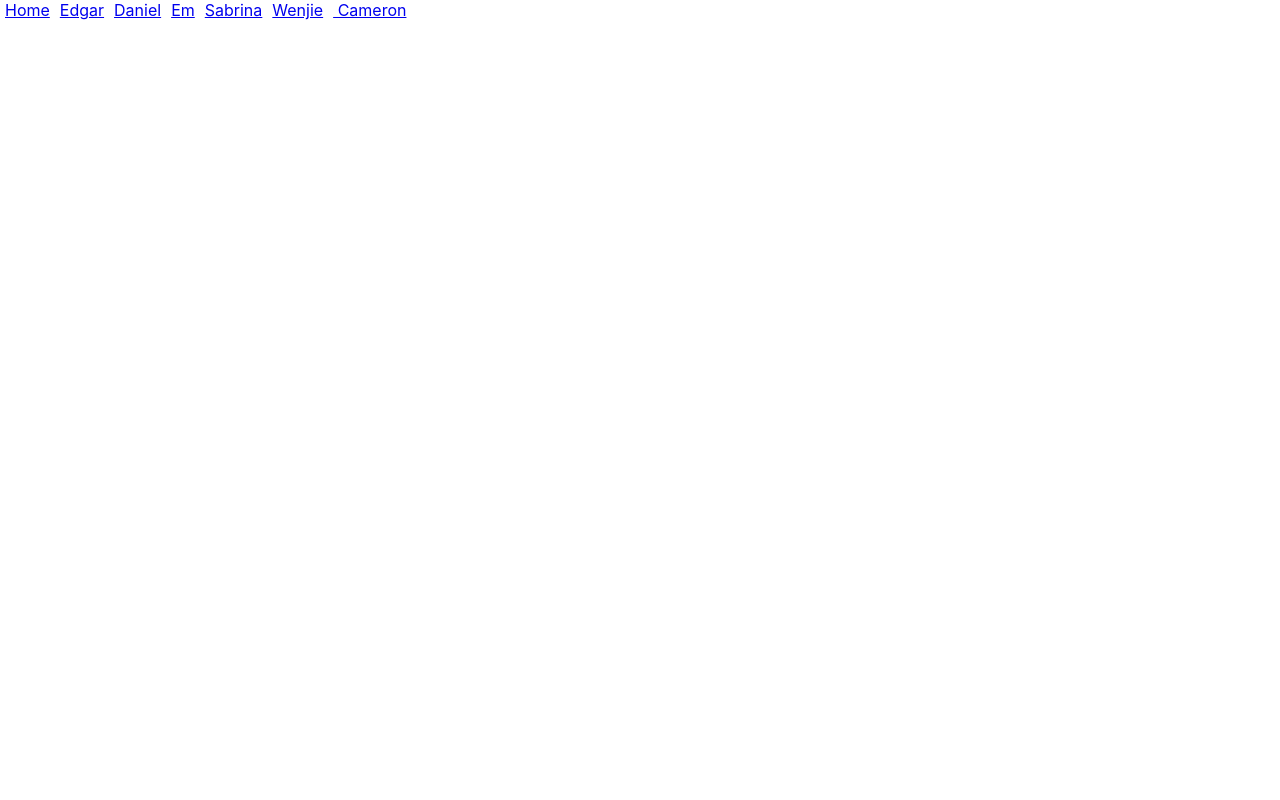
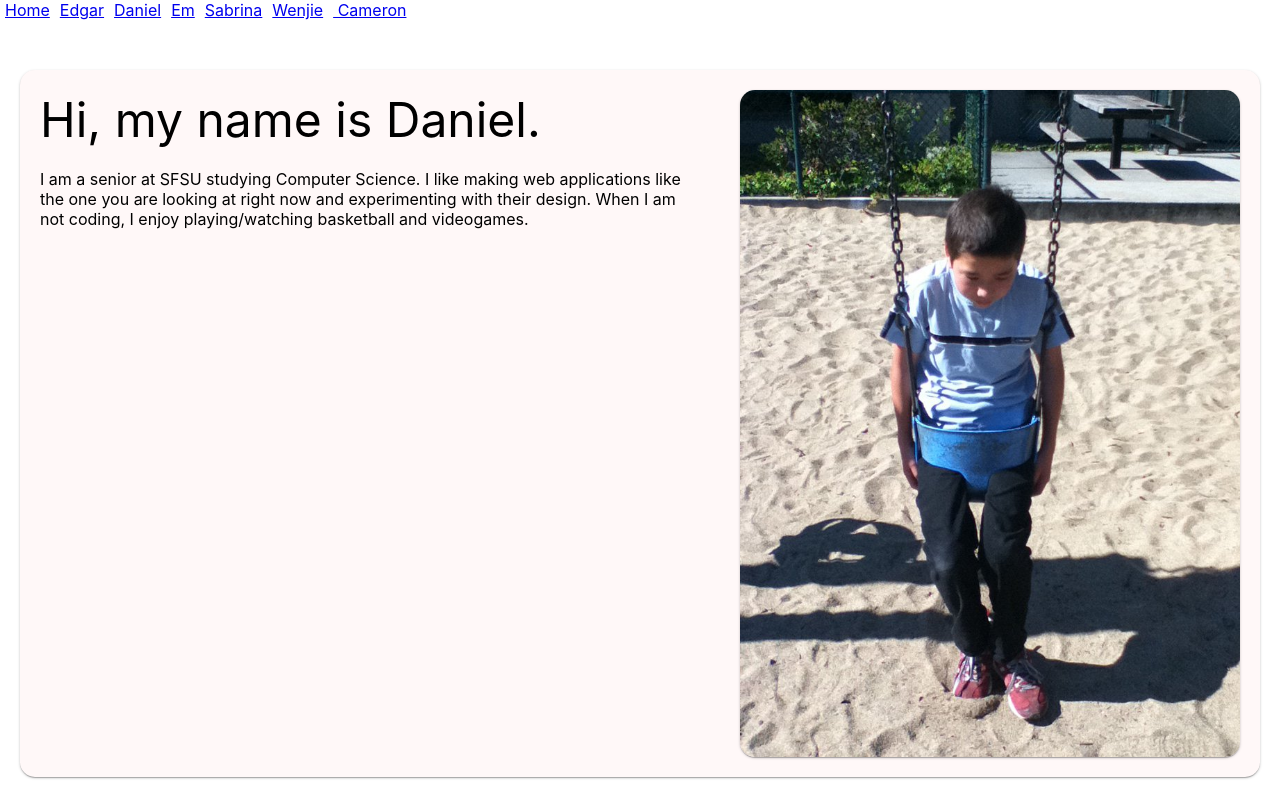
Before and after one commit to edgarjoel18/Zooble-App, a React (Create React App) app in the folder application/frontend/: page /Daniel in a window 1280 px wide. Built offline with nearby package versions, Linux system fonts and the light colour scheme.

Commit message:
added image to my about me page

```diff
--- /dev/null
+++ b/application/frontend/src/components/Daniel.css
@@ -0,0 +1,39 @@
+.about-me-container{
+    margin-left: 20px;
+    margin-right: 20px;
+    margin-top: 50px;
+    display: grid;
+    grid-template-rows: 10;
+    grid-template-columns: 20;
+}
+
+.about-me-header{
+    font-size: 3rem;
+}
+
+.about-me-card{
+    display: grid;
+    grid-template-rows: 2;
+    grid-template-columns: 3;
+    border-radius: 15px;
+    grid-row: 2 /span 3;
+    padding: 20px;
+    grid-column: 1 / span 3;
+    background-color: #FFF8F8;
+    box-shadow: 0 1px 1px 0 rgba(0,0,0,0.14), 0 2px 1px -1px rgba(0,0,0,0.12), 0 1px 3px 0 rgba(0,0,0,0.20);
+}
+
+.about-me-img{
+    border-radius: 15px;
+    grid-row: 1 / span 3;
+    grid-column: 3 / span 1;
+    width: 500px;
+    box-shadow: 0 1px 1px 0 rgba(0,0,0,0.14), 0 2px 1px -1px rgba(0,0,0,0.12), 0 1px 3px 0 rgba(0,0,0,0.20);
+}
+
+.about-me-body{
+    grid-row: 2 / span 1;
+    grid-column: 1 / span 1;
+    padding-right: 50px;
+    padding-top: 20px;
+}
--- a/application/frontend/src/components/Daniel.js
+++ b/application/frontend/src/components/Daniel.js
@@ -1,9 +1,20 @@
 import React from 'react'
+
+import './Daniel.css'
+
+import DanielJpg from '../images/Daniel.jpg'
+
+
 
 function Daniel() {
     return (
-        <div>
-
+        <div className="about-me-container">
+            <div className="about-me-card">
+                <span className="about-me-header">Hi, my name is Daniel.</span><br/><br/>
+                <div className="about-me-body">I am a senior at SFSU studying Computer Science. I like making web applications like the one you
+                are looking at right now and experimenting with their design. When I am not coding, I enjoy playing/watching basketball and videogames.</div>
+                <img className="about-me-img" src={DanielJpg}/>
+            </div>
         </div>
     )
 }
```
Also changed, not shown: application/frontend/src/images/Daniel.jpg (added).
